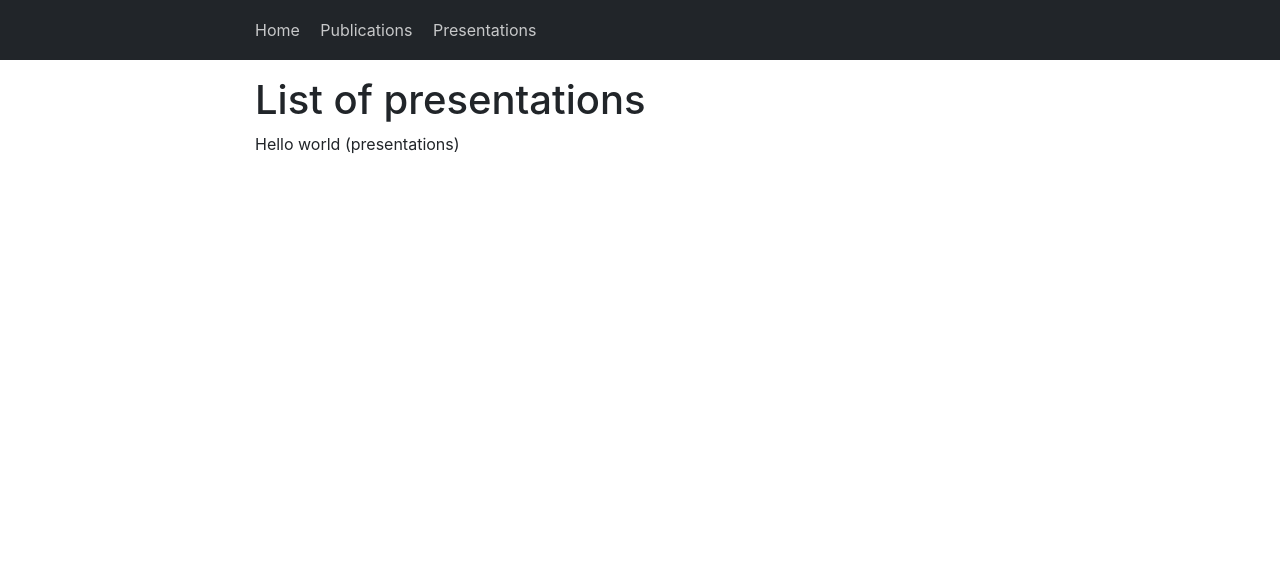
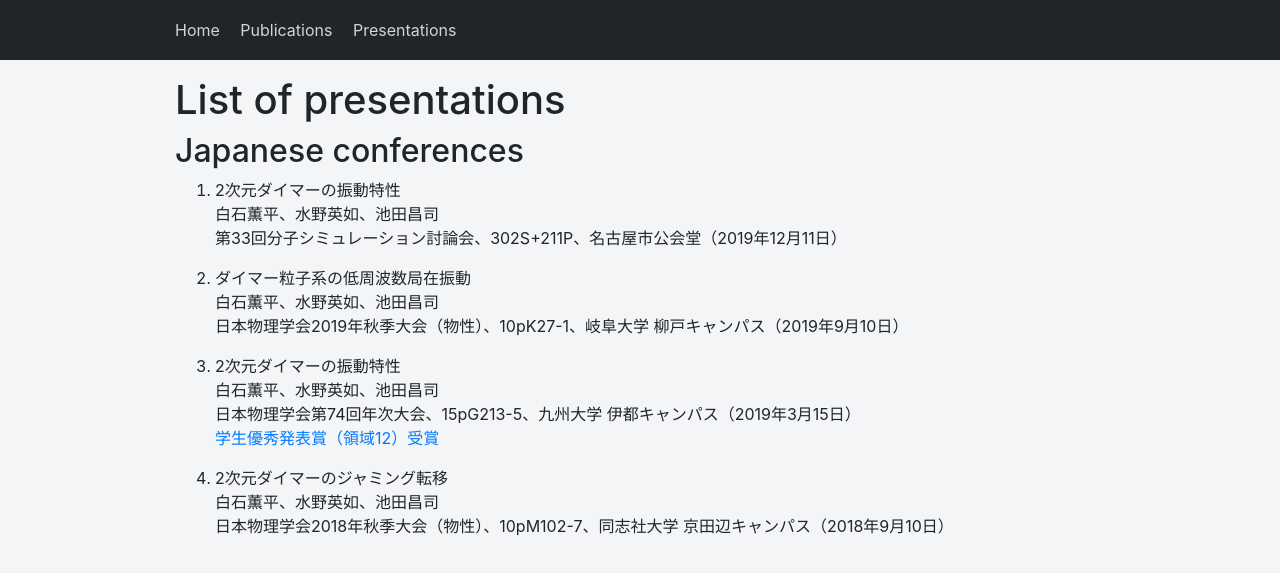
Before and after one commit to kumpeishiraishi/kumpeishiraishi.github.io, a plain HTML site: page presentations/index.html in a window 1280 px wide. Drawn offline with Linux system fonts and the light colour scheme.

Commit message:
Add info

```diff
--- a/presentations/index.html
+++ b/presentations/index.html
@@ -5,10 +5,10 @@
   <meta charset="utf-8">
   <meta name="viewport" content="width=device-width, initial-scale=1, shrink-to-fit=no">
 
-  <meta name="generator" content="Hugo 0.68.3" />
+  <meta name="generator" content="Hugo 0.70.0" />
 
 
-  <meta name="description" content="PhD student in physics">
+  <meta name="description" content="Ph.D. student in physics">
 
 
 
@@ -74,7 +74,7 @@ img {
 
 
 body {
-  background-color: #fff;
+  background-color: #F4F5F7;
 }
 
 
@@ -105,7 +105,7 @@ a:focus {
 
 
 .custom-navbar a {
-  color: rgba(255, 255, 255, 0.75);
+  color: rgba(255, 255, 255, 0.8);
 }
 
 
@@ -118,7 +118,7 @@ a:focus {
 
 
 .container {
-  max-width: 800px;
+  max-width: 960px;
 }
 
 
@@ -182,9 +182,41 @@ blockquote,
   <div class="container">
     <article>
       <h1>List of presentations</h1>
+
+<h2 id="headline-1">
+Japanese conferences
+</h2>
+<ol>
+<li>
 <p>
-Hello world (presentations)
+2次元ダイマーの振動特性<br>
+白石薫平、水野英如、池田昌司<br>
+第33回分子シミュレーション討論会、302S+211P、名古屋市公会堂（2019年12月11日）
 </p>
+</li>
+<li>
+<p>
+ダイマー粒子系の低周波数局在振動<br>
+白石薫平、水野英如、池田昌司<br>
+日本物理学会2019年秋季大会（物性）、10pK27-1、岐阜大学 柳戸キャンパス（2019年9月10日）
+</p>
+</li>
+<li>
+<p>
+2次元ダイマーの振動特性<br>
+白石薫平、水野英如、池田昌司<br>
+日本物理学会第74回年次大会、15pG213-5、九州大学 伊都キャンパス（2019年3月15日）<br>
+<a href="https://www.jps.or.jp/activities/awards/gakusei/2019a-student-presentation-award.php#12">学生優秀発表賞（領域12）受賞</a>
+</p>
+</li>
+<li>
+<p>
+2次元ダイマーのジャミング転移<br>
+白石薫平、水野英如、池田昌司<br>
+日本物理学会2018年秋季大会（物性）、10pM102-7、同志社大学 京田辺キャンパス（2018年9月10日）
+</p>
+</li>
+</ol>
 
     </article>
   </div>
```
Also changed, not shown: categories/index.html (+5 -5 lines), index.html (+40 -6 lines), index.xml (+15 -2 lines), publications/index.html (+19 -6 lines), tags/index.html (+5 -5 lines).
